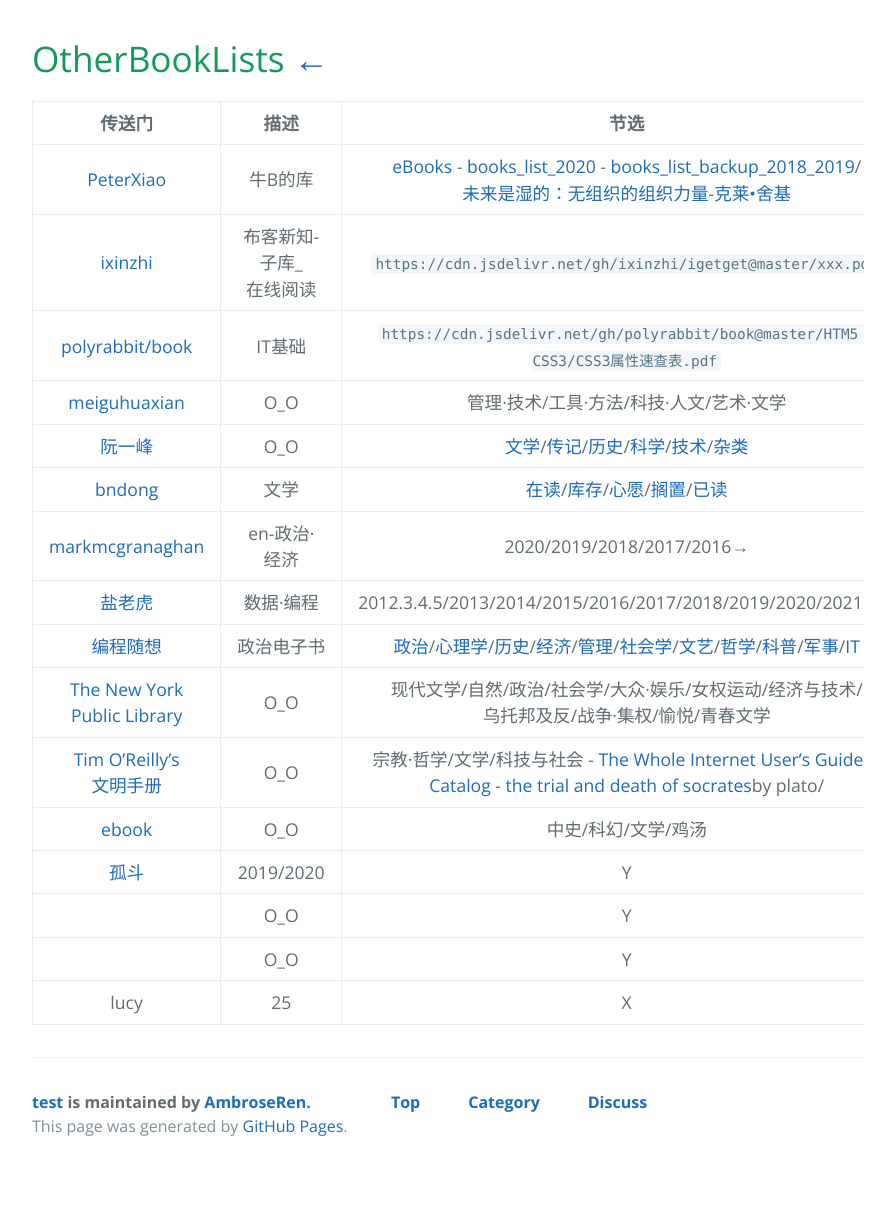
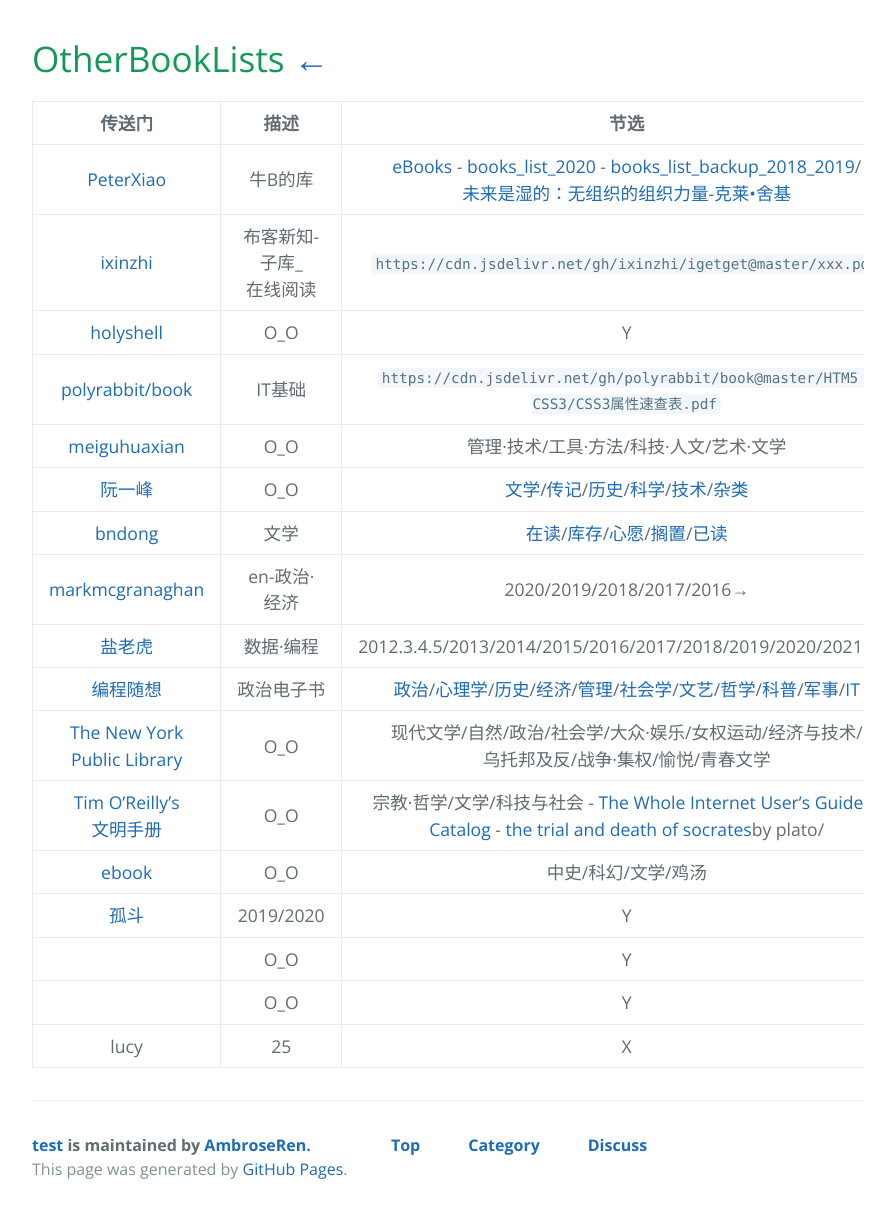
Before and after one commit to AmbroseRen/test, a Jekyll site: the page built from Library/OtherBookLists.md, in a window 1280 px wide. Shown: the whole page, without its empty margins (192-1087 px from the left). Built offline with Jekyll 4.4.1, drawn with Linux system fonts in a browser that asks for light colours; our own code applies the rules of GitHub Pages for plain Markdown files; the repository's description, which GitHub fills in, is left out; before the commit the page ends 1170 px from its top, so only the background shows below that.

Commit message:
Update OtherBookLists.md

```diff
--- a/Library/OtherBookLists.md
+++ b/Library/OtherBookLists.md
@@ -4,6 +4,7 @@
 |:---:|:---:|:---:|
 | [PeterXiao](https://github.com/PeterXiao) | 牛B的库 | [eBooks](https://github.com/PeterXiao/eBooks) - [books_list_2020](https://github.com/PeterXiao/books_list_2020) - [books_list_backup_2018_2019](https://github.com/PeterXiao/books_list_backup_2018_2019)/[未来是湿的：无组织的组织力量-克莱•舍基](https://github.com/PeterXiao/books_list_backup_2018_2019/blob/master/2019/4/Files/baogao/%E6%9C%AA%E6%9D%A5%E6%98%AF%E6%B9%BF%E7%9A%84%EF%BC%9A%E6%97%A0%E7%BB%84%E7%BB%87%E7%9A%84%E7%BB%84%E7%BB%87%E5%8A%9B%E9%87%8F-%E5%85%8B%E8%8E%B1%E2%80%A2%E8%88%8D%E5%9F%BA.epub) |
 | [ixinzhi](https://github.com/ixinzhi/igetget) | 布客新知-子库_在线阅读 | `https://cdn.jsdelivr.net/gh/ixinzhi/igetget@master/xxx.pdf` |
+| [holyshell](https://github.com/holyshell/Books) | O_O | Y |
 | [polyrabbit/book](https://github.com/polyrabbit/book) | IT基础 | `https://cdn.jsdelivr.net/gh/polyrabbit/book@master/HTM5 & CSS3/CSS3属性速查表.pdf` |
 | [meiguhuaxian](https://www.cnblogs.com/meiguhuaxian/p/11641423.html) | O_O | 管理·技术/工具·方法/科技·人文/艺术·文学 |
 | [阮一峰](https://github.com/ruanyf/reading-list) | O_O | [文学](https://github.com/ruanyf/reading-list#%E6%96%87%E5%AD%A6)/[传记](https://github.com/ruanyf/reading-list#传记)/[历史](https://github.com/ruanyf/reading-list#历史)/[科学](https://github.com/ruanyf/reading-list#科学)/[技术](https://github.com/ruanyf/reading-list#技术)/[杂类](https://github.com/ruanyf/reading-list#杂类) |
```
